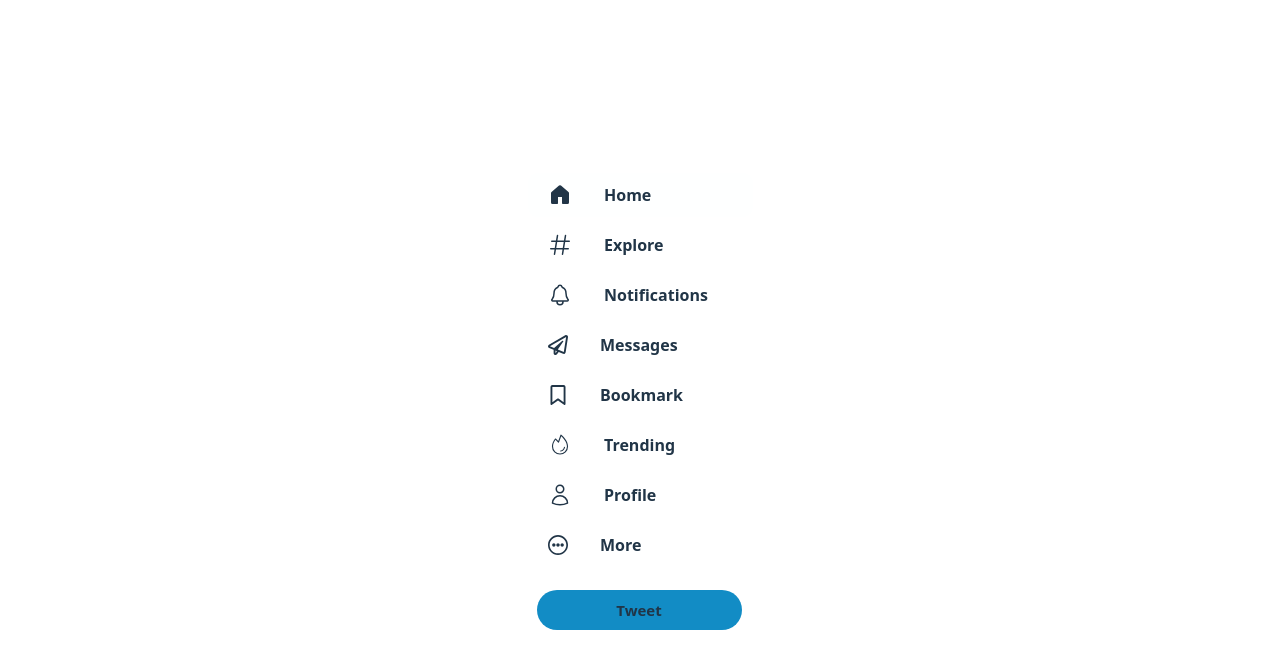
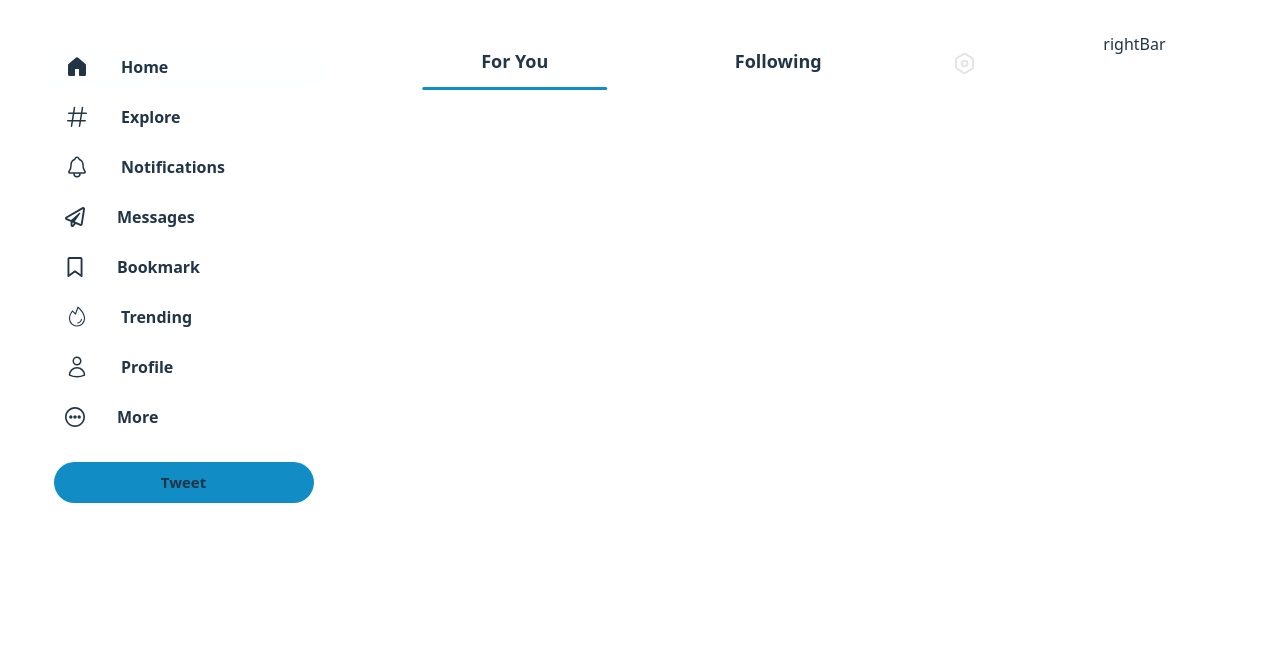
Before and after one commit to Swaraj-creator/Twitter-Clone, a React app in the folder Twitter/: page / in a window 1280 px wide. Shown: the top 668 px of the page. Built offline with nearby package versions, Linux system fonts and the light colour scheme; the HTML template or start-up script is replaced by a standard one.

Commit message:
Aligned all boxes in homepage

```diff
--- a/Twitter/src/App.css
+++ b/Twitter/src/App.css
@@ -1,17 +1,26 @@
 /* @import "tailwindcss"; */
 
 #root {
-  max-width: 1280px;
+  /* max-width: 1280px; */
   margin: 0 auto;
   padding: 2rem;
   text-align: center;
+  height: auto;
+  min-height: 100dvh;
+  position: relative;
+  width: 100%;
+  height: 100%;
+  display: flex;
+  justify-content: center;
+  align-items: flex-start;
+  gap: 20px;
 }
 
 .navBox {
-  max-width: 250px;
+  max-width: 300px;
   height: auto;
   background-color: #f0f8ff05;
-  padding: 10px 15px 10px 10px;
+  padding: 10px 10px 15px 10px;
   border-radius: 10px;
 }
 
@@ -41,7 +50,7 @@
   width: calc(100% - 20px);
   font-size: 15px;
   font-weight: bold;
-  background-color: rgb(18, 140, 197);
+  background-color: #128cc5;
   border: none;
   border-radius: 50px;
   outline: none;
@@ -49,6 +58,7 @@
   transition: all 0.1s;
   align-self: center;
   margin-left: 3px;
+  position: relative;
 }
 
 .tweetBtn:active {
@@ -61,3 +71,80 @@
   transform: scale(0.95);
   transition: all 0.1s;
 }
+
+.feedBox {
+  max-width: 800px;
+  width: calc(100%);
+  height: 100%;
+  border-radius: 10px;
+}
+
+.createPost {
+  background-color: #f0f8ff05;
+  width: 100%;
+  height: auto;
+  aspect-ratio: 10 / 4;
+  max-height: 200px;
+  position: relative;
+  border-radius: 10px;
+}
+
+.feedFromSelector {
+  width: calc(100% - 50px);
+  height: auto;
+  display: flex;
+  flex-direction: row;
+  justify-content: space-evenly;
+  align-items: center;
+  padding: 16px 25px;
+  font-size: 18px;
+  font-weight: 600;
+}
+
+.forYou, .following {
+  position: relative;
+  padding: 0px 15%;
+  -webkit-tap-highlight-color: transparent;
+  cursor: pointer;
+  span {
+    width: 80%;
+    height: 3px;
+    position: absolute;
+    bottom: -15px;
+    border-radius: 3px;
+    background-color: #128cc5;
+    left: 50%;
+    transform: translateX(-50%);
+    display: none;
+  }
+}
+.forYou.active, .following.active {
+  span {
+    display: block;
+  }
+}
+
+.settingsBtn {
+  position: absolute;
+  right: 25px;
+  font-size: 23px;
+  top: 20px;
+  color: #e3e3e3;
+}
+
+.feed {
+  background-color: #f0f8ff05;
+  width: 100%;
+  height: 100%;
+  position: relative;
+  min-height: 200px;
+  border-radius: 10px;
+  margin-top: 20px;
+}
+
+.rightBar {
+  width: 35%;
+  max-width: 350px;
+  background-color: #f0f8ff05;
+  border-radius: 10px;
+}
--- a/Twitter/src/components/feed.jsx
+++ b/Twitter/src/components/feed.jsx
@@ -0,0 +1,26 @@
+import React from 'react'
+import { TbSettings2 } from "react-icons/tb";
+
+const Feed = () => {
+  return (
+    <>
+        <div className="feedBox">
+            <div className="createPost">
+                <div className="feedFromSelector">
+                    <div className="forYou active">For You<span></span></div>
+                    <div className="following">Following<span></span></div>
+                </div>
+                <div className="settingsBtn"><TbSettings2 /></div>
+                <div className="createPostArea">
+
+                </div>
+            </div>
+            <div className="feed">
+
+            </div>
+        </div>
+    </>
+  )
+}
+
+export default Feed
--- a/Twitter/src/components/homePage.jsx
+++ b/Twitter/src/components/homePage.jsx
@@ -1,12 +1,14 @@
 import React from 'react'
 import LeftSideBar from './leftSideBar'
+import Feed from './feed'
+import RightSideBar from './rightSideBar'
 
 const homePage = () => {
   return (
     <>
-      <div>
-        <LeftSideBar></LeftSideBar>
-      </div>
+      <LeftSideBar></LeftSideBar>
+      <Feed></Feed>
+      <RightSideBar></RightSideBar>
     </>
   )
 }
--- a/Twitter/src/components/rightSideBar.jsx
+++ b/Twitter/src/components/rightSideBar.jsx
@@ -1,13 +1,13 @@
 import React from 'react'
 
-const rightSideBar = () => {
+const RightSideBar = () => {
   return (
     <>
-        <div>
-
+        <div className="rightBar">
+            rightBar
         </div>
     </>
   )
 }
 
-export default rightSideBar
+export default RightSideBar
--- a/Twitter/src/index.css
+++ b/Twitter/src/index.css
@@ -13,6 +13,10 @@
   text-rendering: optimizeLegibility;
   -webkit-font-smoothing: antialiased;
   -moz-osx-font-smoothing: grayscale;
+}
+
+* {
+  box-sizing: border-box;
 }
 
 a {
```
